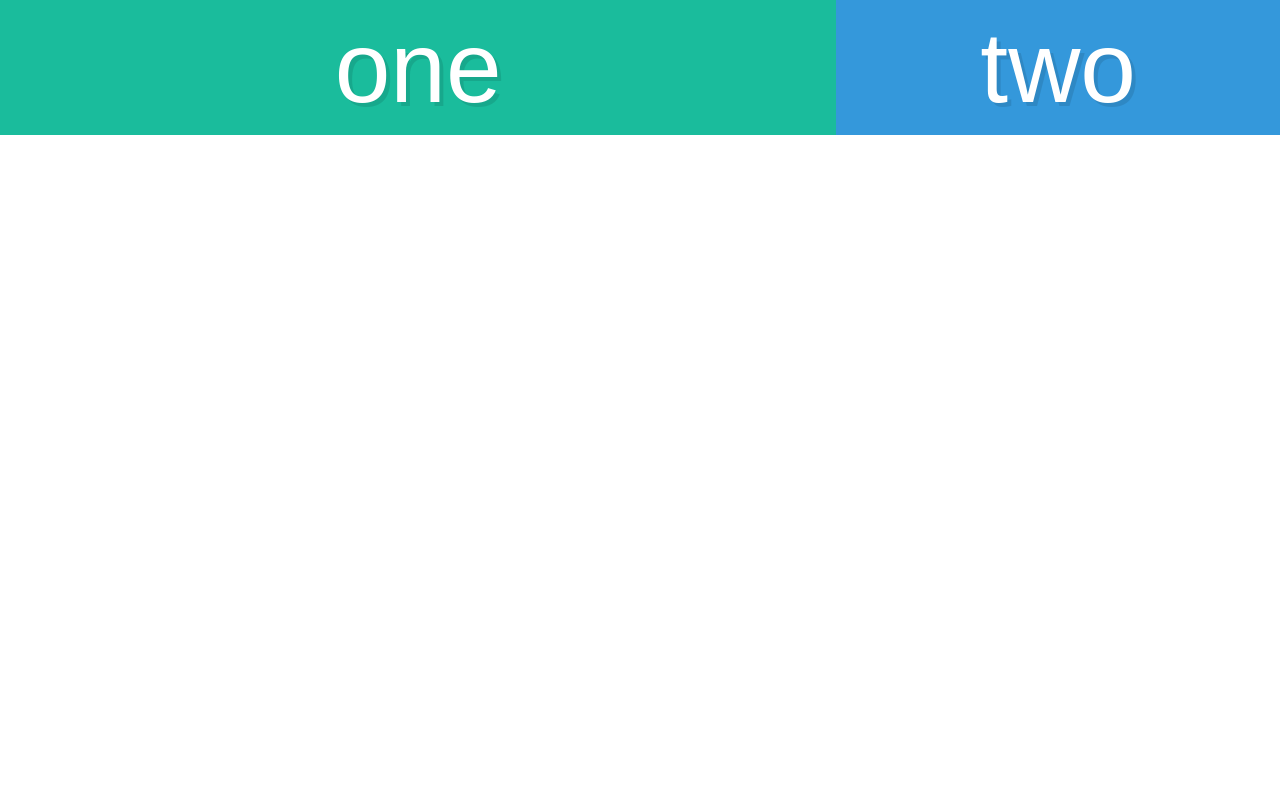
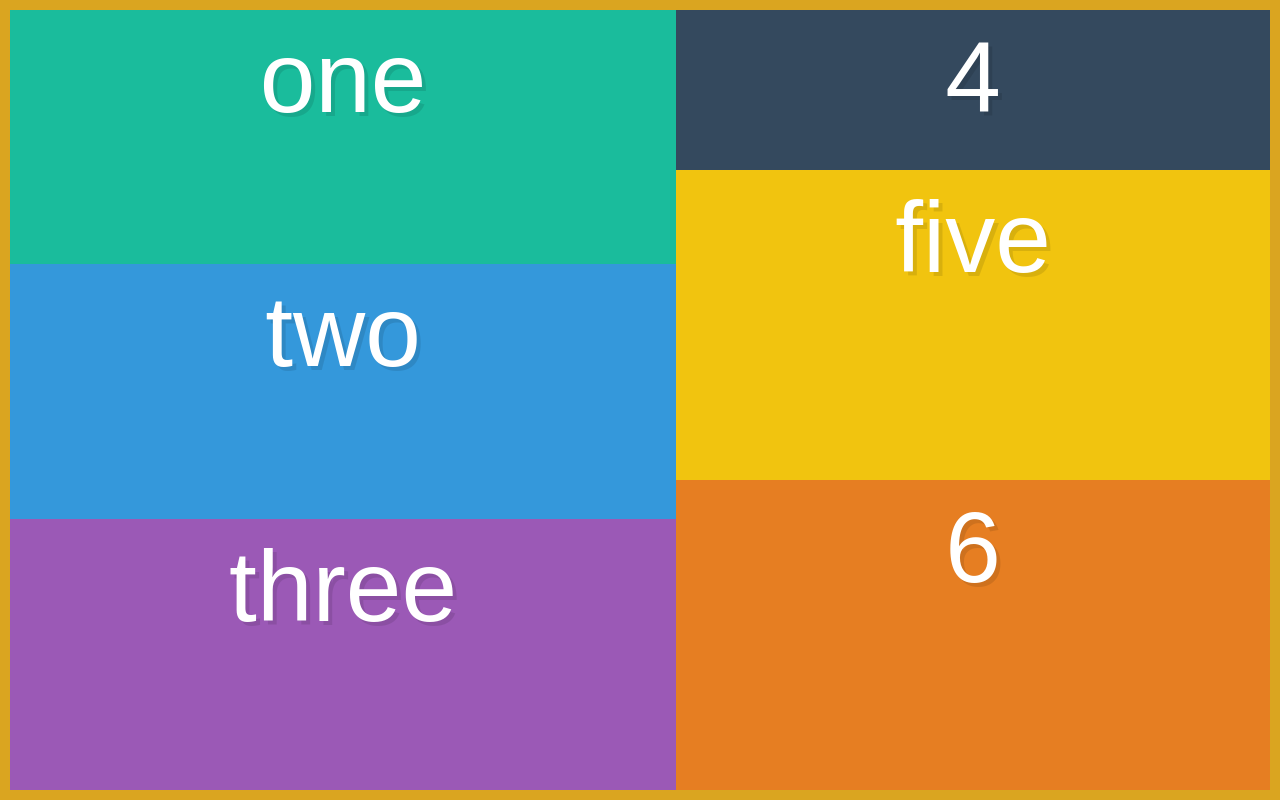
Before and after one commit to chandlera/flexbox, a website: page public/index.html in a window 1280 px wide. Drawn offline with Linux system fonts and the light colour scheme.

Commit message:
Video 12: working with flex-basis and flex-wrap

```diff
--- a/public/index.html
+++ b/public/index.html
@@ -12,11 +12,11 @@
     <div class="container">
         <div class="box box1">one </div>
         <div class="box box2">two </div>
-        <!-- <div class="box box3">three </div>
+        <div class="box box3">three </div>
         <div class="box box4">4</div>
         <div class="box box5">five </div>
         <div class="box box6">6</div>
-        <div class="box box7">seven </div>
+        <!-- <div class="box box7">seven </div>
         <div class="box box8">8</div>
         <div class="box box9">nine </div>
         <div class="box box10">10</div> -->
--- a/public/style.css
+++ b/public/style.css
@@ -183,17 +183,21 @@ legend,button::-moz-focus-inner,input::-moz-focus-inner {
 /* We start writing out flexbox here. The above is just page setup */
 .container {
   display: flex;
+  flex-wrap: wrap;
+  flex-direction: column;
+  border: 10px solid goldenrod;
+  height: 100vh;
 }
 
-.box1 {
-  /*flex-basis: 400px;*/
-  /*flex-grow: 10; /* take this much extra room, when available */
-  /*flex-shrink: 5; /* give this much extra room, when available */
-  flex: 10 5 400px; /* shorthand flex property (grow, shrink, basis */
+.box {
+  flex-basis: 250px;
+  flex-grow: 1;
 }
 
-.box2 {
-  flex-basis: 400px;
-  flex-grow: 1;
-  flex-shrink: 1;
+.box3 {
+  flex-grow: 5;
 }
+
+.box4 {
+  flex-basis: 100px;
+}
```
